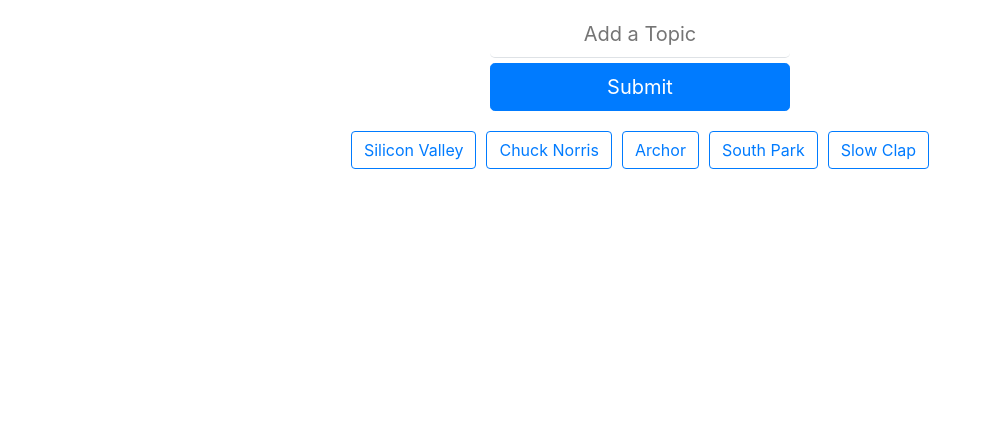
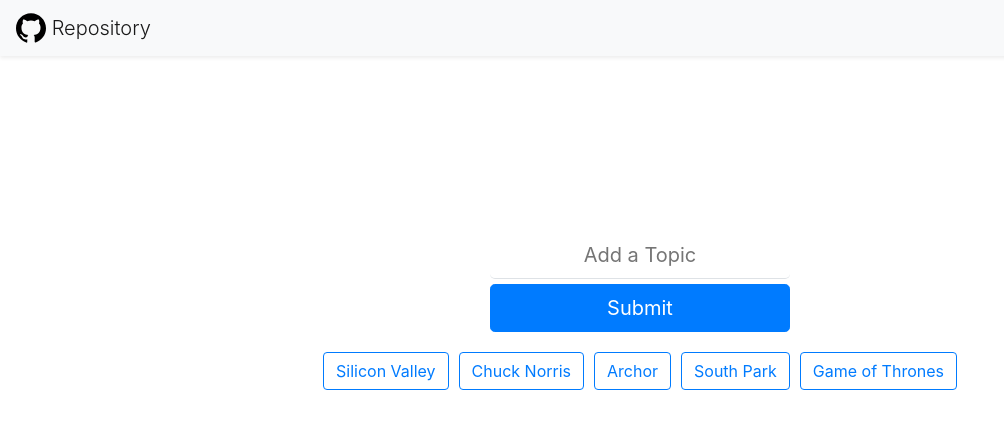
Before and after one commit to JamesonC/GifTastic, a plain HTML site: page index.html in a window 1280 px wide. Shown: the whole page, without its empty margins (0-1004 px from the left). Drawn offline with nearby package versions, Linux system fonts and the light colour scheme.

Commit message:
nav bar & styling

```diff
--- a/assets/app.js
+++ b/assets/app.js
@@ -1,6 +1,6 @@
 // functions to create --> makeButton, renderButton
 
-var topics = ["Silicon Valley", "Chuck Norris", "Archor", "South Park", "Slow Clap"];
+var topics = ["Silicon Valley", "Chuck Norris", "Archor", "South Park", "Game of Thrones"];
 
 function makeButton(name) {
     return `<button class='btn btn-outline-primary'>${name}</button>`;
@@ -22,7 +22,7 @@ $("#add-gif-topic").on("click", function (event) {
 function makeGif(topic) {
         return  `
     <div class='card shadow-sm bg-white rounded'>
-      <img class='card-image' src='${topic.images.fixed_height_still.url}'/>
+      <img class='card-image' src='${topic.images.fixed_height.url}'/>
       <h4 class='text-capitalize rating'>Rating: ${topic.rating}</h4>
     </div>
       `
--- a/assets/style.css
+++ b/assets/style.css
@@ -1,5 +1,5 @@
 .form {
-    margin-top: 10px;
+    margin-top: 175px;
     margin-bottom: 10px;
 }
 
--- a/index.html
+++ b/index.html
@@ -16,11 +16,21 @@
 </head>
 
 <body>
+
+    <nav class="navbar navbar-light bg-light shadow-sm font-weight-light">
+        <a class="navbar-brand" href="https://github.com/JamesonC/GifTastic" target="_blank">
+            <img src="./assets/github.svg" width="30" height="30"
+                class="d-inline-block align-top" alt="">
+            Repository
+        </a>
+    </nav>
+
     <div class="container text-center">
         <form class="form">
             <div>
                 <div class="col">
-                    <input id="gif-topic-input" type="text" class="form-control-lg border-bottom" placeholder="Add a Topic" required>
+                    <input id="gif-topic-input" type="text" class="form-control-lg border-bottom"
+                        placeholder="Add a Topic" required>
                 </div>
                 <div class="col">
                     <button id="add-gif-topic" type="submit" class="btn btn-primary btn-lg">Submit</button>
```
Also changed, not shown: assets/github.svg (added).
